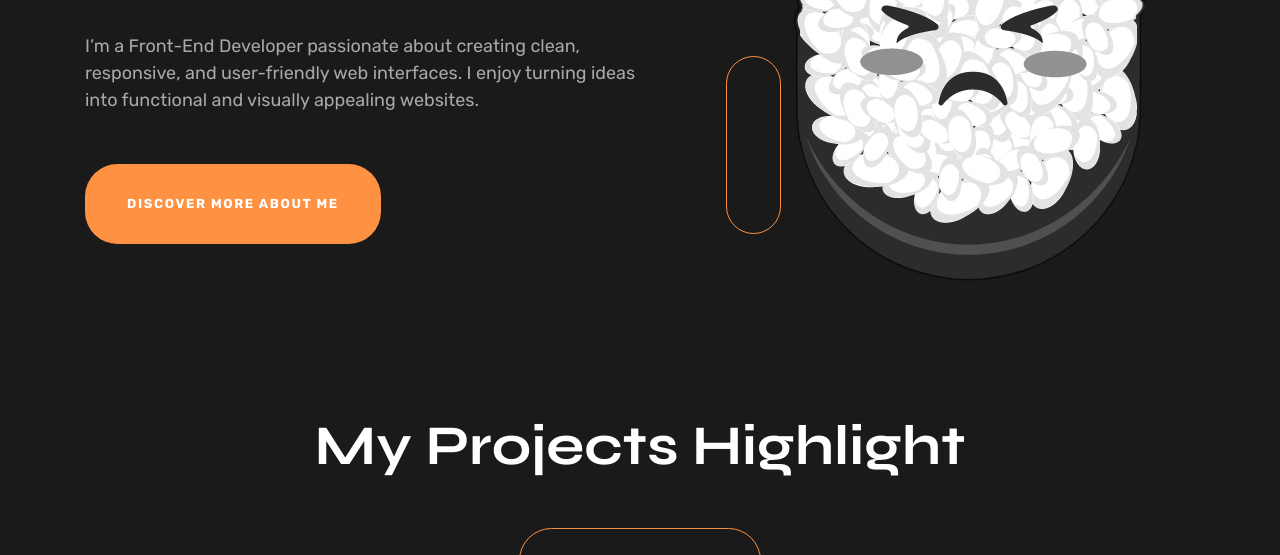
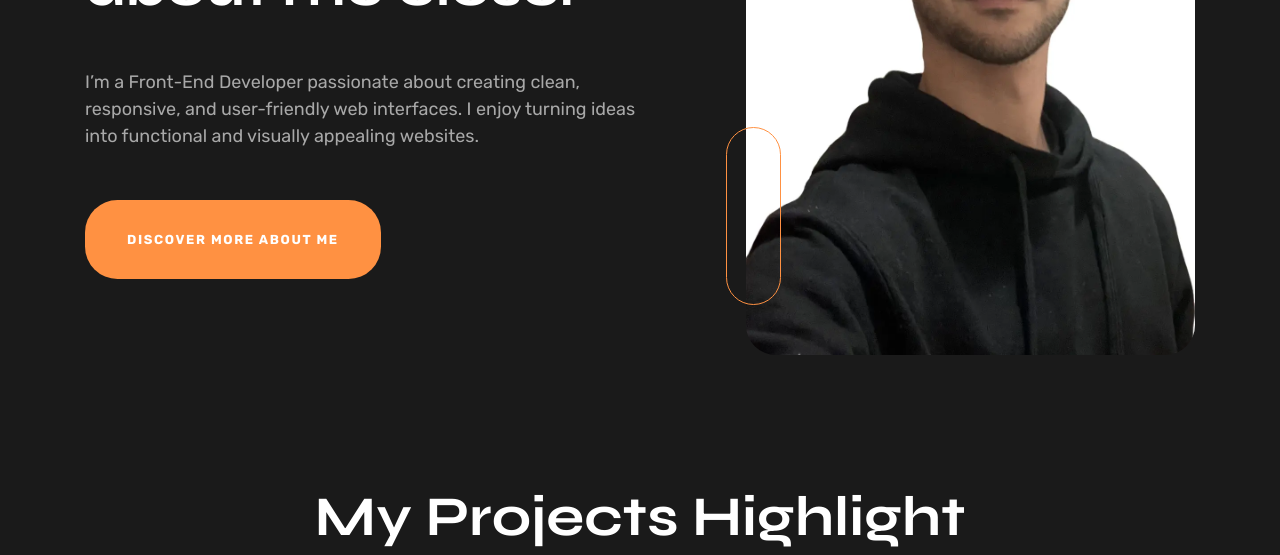
Before and after one commit to Kostya-Romanovskyi/own-portfolio, a website built with Vite: page index.html in a window 1280 px wide. Shown: the part 860-1415 px from the top of the page. Built offline with nearby package versions, Linux system fonts and the light colour scheme.

Commit message:
changed photo in index.html, fixed burger and modal styles

```diff
--- a/index.html
+++ b/index.html
@@ -17,7 +17,6 @@
 
   <!-- styles -->
   <link rel="stylesheet" href="./src/css/index.min.css">
-  <!-- <link href="https://unpkg.com/aos@2.3.1/dist/aos.css" rel="stylesheet"> -->
 
   <title>ownPortfolio</title>
 </head>
@@ -110,7 +109,7 @@
             </div>
 
             <div class="about__photo__wrapper">
-              <img class="about__photo" src="./src/images/sushi_4.png" alt="My Photo">
+              <img class="about__photo" src="./src/images/photo.webp" alt="My Photo">
               <img class="decoration decoration--left" src="./src/images/decoration-photo.svg" alt="decoration">
               <img class="decoration decoration--right" src="./src/images/decoration-photo.svg" alt="decoration">
             </div>
@@ -366,7 +365,6 @@
   </div>
 
   <script type="module" src="./src/main.ts"></script>
-  <!-- <script src="https://unpkg.com/aos@2.3.1/dist/aos.js"></script> -->
 </body>
 
 </html>
--- a/src/sass/sections/_about.scss
+++ b/src/sass/sections/_about.scss
@@ -88,5 +88,4 @@
 
 .about__photo {
   border-radius: 30px;
-  filter: grayscale(100%);
 }
```
Also changed, not shown: my-projects/project-detail.html (+1 -1 lines), src/css/index.css, src/css/index.min.css, src/images/photo.webp (added), 2 other files.
